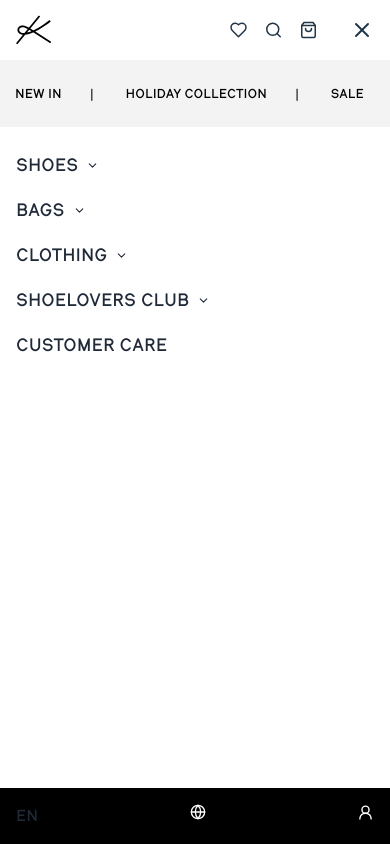
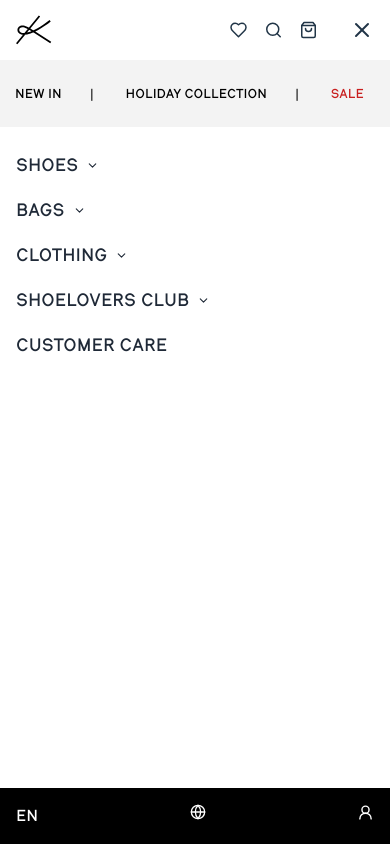
Before and after one commit to danitas/cloth_shop, a React (Vite) app: page / in a window 390 px wide. Both pictures are taken after a click on the button 362 px from the left and 30 px from the top of the page. Built offline with nearby package versions, Linux system fonts and the light colour scheme; a web font is replaced by a local one.

Commit message:
-Fixed mobile space when sidebar opened - Added custom styles for Sale

```diff
--- a/src/components/LangLocaleAuth/Lang/index.tsx
+++ b/src/components/LangLocaleAuth/Lang/index.tsx
@@ -1,15 +1,21 @@
 import { useTranslation } from 'react-i18next';
 import Typography from '@shared/Typography';
+import useScreenSize from '@hooks/useScreenSize.ts';
+import clsx from 'clsx';
 
 const Lang = () => {
   const { t, i18n } = useTranslation(); // Get the 't' function and 'i18n' instance for language handling
+  const { isMdDown } = useScreenSize();
 
   const changeLanguage = (lng: string) => {
     i18n.changeLanguage(lng); // Change the language when user selects one
   };
 
   return (
-    <Typography className="lg:text-xs xl:text-base" uppercase>
+    <Typography
+      className={clsx(isMdDown ? 'text-white' : '', 'lg:text-xs xl:text-base')}
+      uppercase
+    >
       {i18n.language}
     </Typography>
   );
--- a/src/components/NavigationList/DesktopNavigation/NavigationCategory/index.tsx
+++ b/src/components/NavigationList/DesktopNavigation/NavigationCategory/index.tsx
@@ -8,6 +8,7 @@ export type TSharedCategory = {
   id: string;
   url: string;
   name: string;
+  isSale?: boolean;
 };
 
 type TCategoryProps = TSharedCategory & {
--- a/src/components/NavigationList/NavigationLinks/index.tsx
+++ b/src/components/NavigationList/NavigationLinks/index.tsx
@@ -26,10 +26,11 @@ const NavigationLinks = ({
           key={link.id}
           className={clsx(
             'nav-link relative py-2 text-base uppercase hover:underline',
-            isMobile ? 'flex flex-shrink-0 px-8 first:pl-0' : 'block'
+            isMobile ? 'flex flex-shrink-0 px-8 first:pl-0' : 'block',
+            link.isSale ? 'hover:decoration-red-700' : ''
           )}
         >
-          {link.name}
+          <span className={link.isSale ? 'text-red-700' : ''}>{link.name}</span>
           {isMobile && (
             <div className="absolute right-0 top-1/2 flex -translate-y-1/2">
               {'|'}
--- a/src/data/navigation.ts
+++ b/src/data/navigation.ts
@@ -207,7 +207,7 @@ export const navigationLinks = [
     name: 'Holiday Collection',
     url: '/holiday-collection',
   },
-  { id: 'sale', name: 'Sale', url: '/sale' },
+  { id: 'sale', name: 'Sale', url: '/sale', isSale: true },
   { id: 'comingSoon', name: 'Coming Soon', url: '/coming-soon' },
   { id: 'giftCard', name: 'Gift cards', url: '/gift-card' },
   { id: 'accessory', name: 'Accessory', url: '/accessory' },
```
